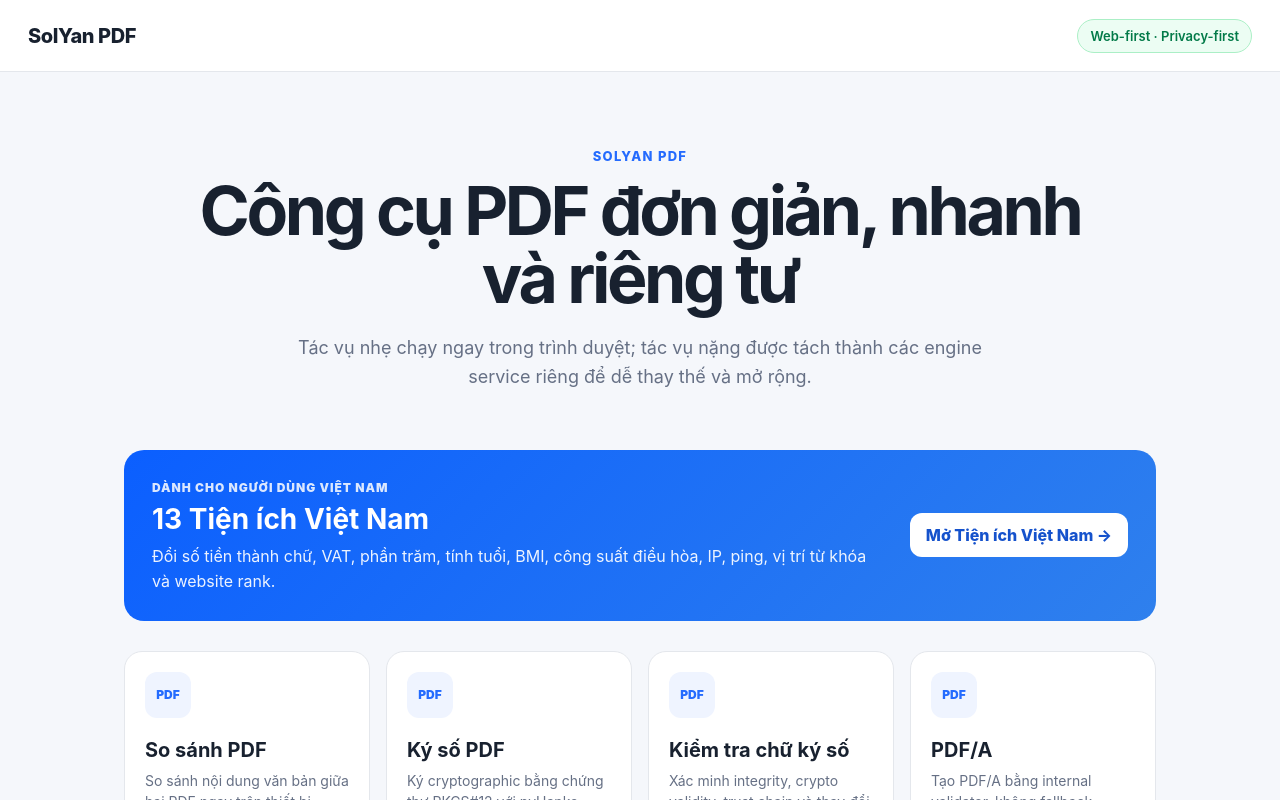
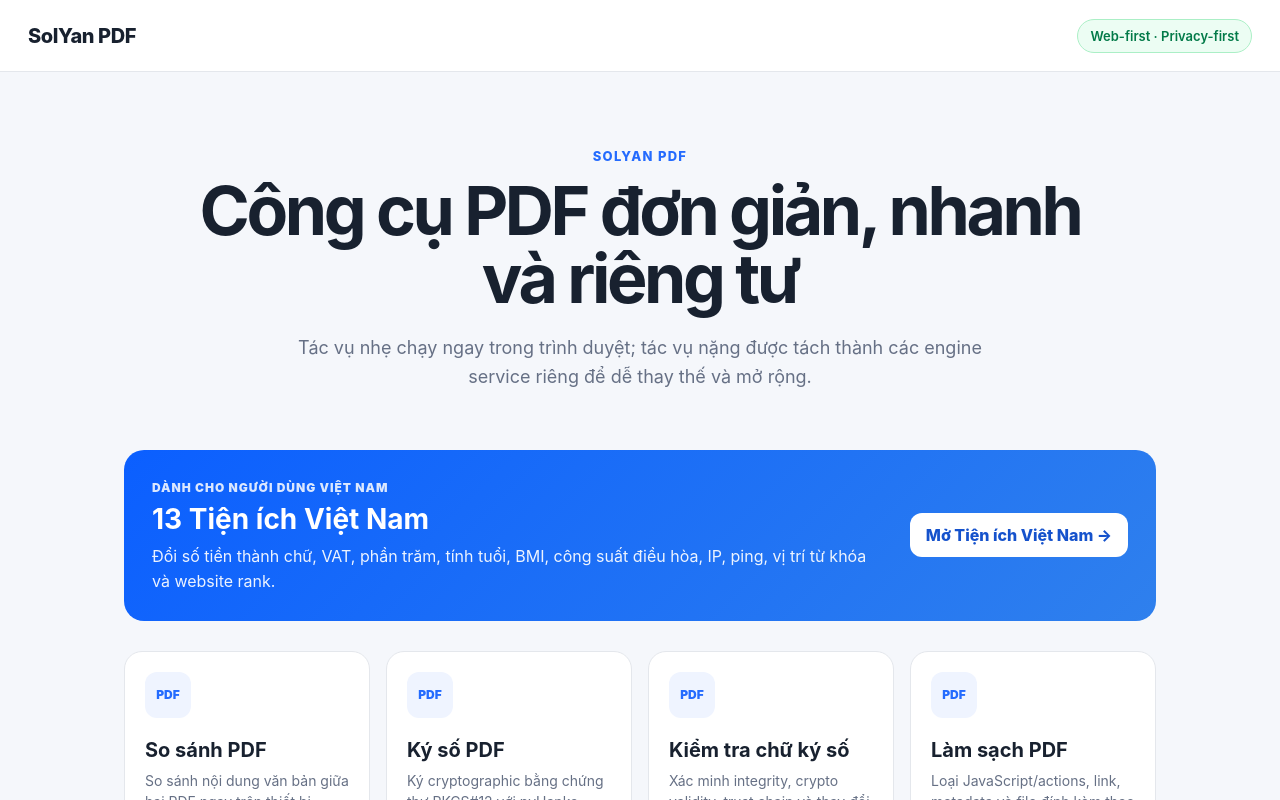
Before and after one commit to solyan842/SolYan-PDF, a Next.js app in the folder frontend/: page / in a window 1280 px wide. Shown: the top 800 px of the page. Built offline with nearby package versions, Linux system fonts and the light colour scheme.

Commit message:
feat: expose PDF sanitization tool

```diff
--- a/frontend/app/page.tsx
+++ b/frontend/app/page.tsx
@@ -2,6 +2,7 @@ const tools = [
   { href: '/compare', title: 'So sánh PDF', description: 'So sánh nội dung văn bản giữa hai PDF ngay trên thiết bị.', local: true },
   { href: '/sign', title: 'Ký số PDF', description: 'Ký cryptographic bằng chứng thư PKCS#12 với pyHanko.', local: false, badge: 'pyHanko' },
   { href: '/verify-signature', title: 'Kiểm tra chữ ký số', description: 'Xác minh integrity, crypto validity, trust chain và thay đổi sau ký bằng pyHanko.', local: false, badge: 'pyHanko' },
+  { href: '/sanitize', title: 'Làm sạch PDF', description: 'Loại JavaScript/actions, link, metadata và file đính kèm theo gate regression qpdf JSON.', local: false, badge: 'qpdf JSON' },
   { href: '/pdfa', title: 'PDF/A', description: 'Tạo PDF/A bằng internal validator, không fallback Ghostscript.', local: false, badge: 'OCRmyPDF' },
   { href: '/workflow', title: 'Workflow PDF', description: 'Chạy nhiều thao tác local trong một lần xử lý.', local: true },
   { href: '/pdf-to-office', title: 'PDF → Office', description: 'DOCX/PPTX theo LibreOffice-first; XLSX theo Bloom → PP-StructureV3 fallback.', local: false, badge: 'V1 Gate' },
```
